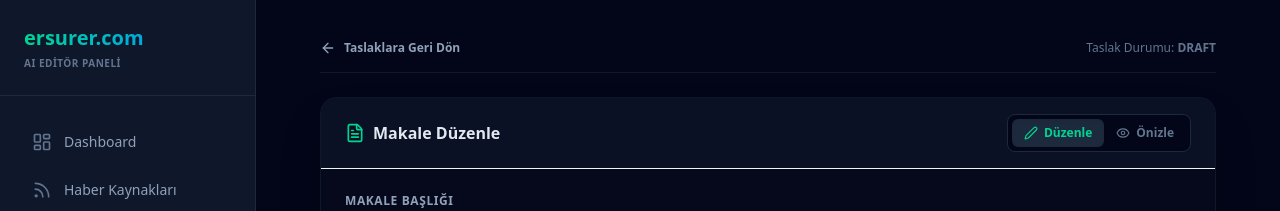
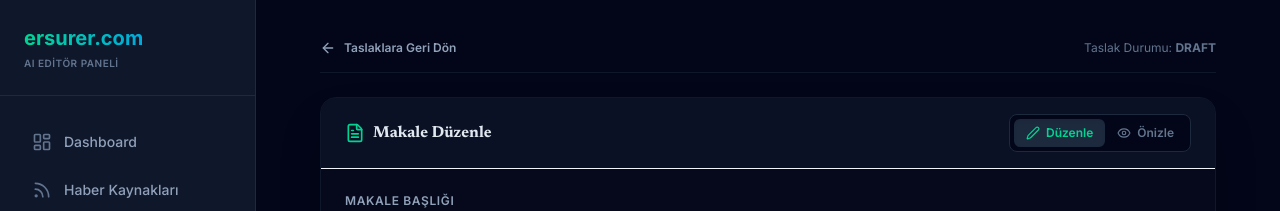
Before and after one commit to resulersurer/resul-haber, a Next.js app: page /admin/article-drafts/1 in a window 1280 px wide. Shown: the top 211 px of the page. Built offline with nearby package versions, Linux system fonts and the light colour scheme; no server answers.

Commit message:
style: load Google Fonts Inter and Newsreader

```diff
--- a/app/globals.css
+++ b/app/globals.css
@@ -6,6 +6,8 @@
   --color-link: #0EA5E9;
   --color-bg-custom: #F3F4F6;
   --color-text-custom: #0B1220;
+  --font-sans: var(--font-inter), sans-serif;
+  --font-serif: var(--font-newsreader), Georgia, serif;
 }
 
 :root {
@@ -16,5 +18,9 @@
 body {
   background: var(--background);
   color: var(--foreground);
-  font-family: Arial, Helvetica, sans-serif;
+  font-family: var(--font-inter), sans-serif;
 }
+
+h1, h2, h3, h4, h5, h6 {
+  font-family: var(--font-newsreader), Georgia, serif;
+}
--- a/app/layout.tsx
+++ b/app/layout.tsx
@@ -1,17 +1,19 @@
 import type { Metadata } from "next";
-import { Geist, Geist_Mono } from "next/font/google";
+import { Inter, Newsreader } from "next/font/google";
 import "./globals.css";
 import { Providers } from "./providers";
 import { Analytics } from "@vercel/analytics/next";
 
-const geistSans = Geist({
-  variable: "--font-geist-sans",
+const inter = Inter({
+  variable: "--font-inter",
   subsets: ["latin"],
+  weight: ["400", "500", "600", "700"],
 });
 
-const geistMono = Geist_Mono({
-  variable: "--font-geist-mono",
+const newsreader = Newsreader({
+  variable: "--font-newsreader",
   subsets: ["latin"],
+  weight: ["400", "500", "600", "700"],
 });
 
 export const metadata: Metadata = {
@@ -27,9 +29,9 @@ export default function RootLayout({
   return (
     <html
       lang="tr"
-      className={`${geistSans.variable} ${geistMono.variable} h-full antialiased`}
+      className={`${inter.variable} ${newsreader.variable} h-full antialiased`}
     >
-      <body className="min-h-full flex flex-col bg-slate-950 text-slate-100">
+      <body className="min-h-full flex flex-col bg-bg-custom text-text-custom">
         <Providers>{children}</Providers>
         <Analytics />
       </body>
```
